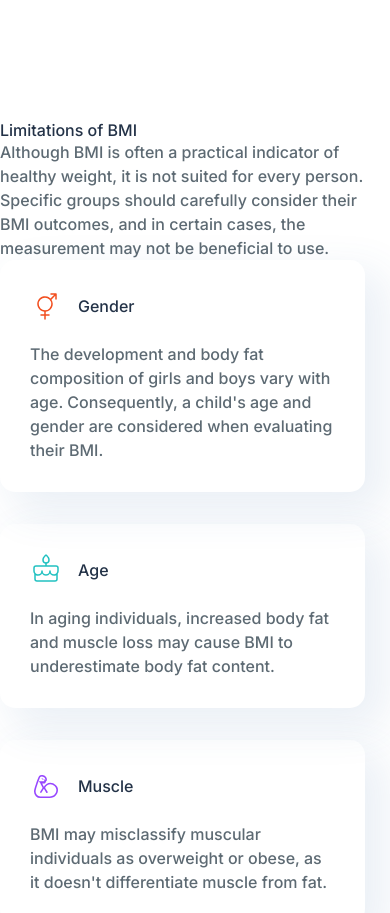
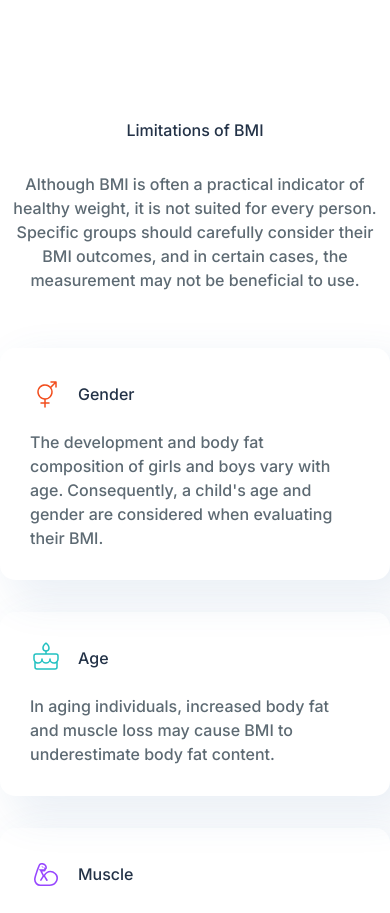
Before and after one commit to anastasiiaal/bmi-calculator, a React (Vite) app: page / in a window 390 px wide. Shown: the part 3000-3913 px from the top of the page. Built offline with nearby package versions, Linux system fonts and the light colour scheme.

Commit message:
✨ last component responsive css

```diff
--- a/src/components/Limitations.jsx
+++ b/src/components/Limitations.jsx
@@ -3,7 +3,7 @@ import React from "react";
 export default function Limitations({limits}) {
     const limitElements = limits.map(limit => {
         return (
-            <div className="limitation" key={limit.id}>
+            <div className="limitation w-[356px] xl:w-[48%] lg:w-[47%] md:w-[100%]" key={limit.id}>
                 <div className="flex items-center mb-5 ">
                     <img src={`./src/assets/icons/${limit.img}`} alt={limit.heading} />
                     <h3 className="ml-4">{limit.heading}</h3>
@@ -15,9 +15,19 @@ export default function Limitations({limits}) {
     return (
         <section className="limitations">
             <div className="container">
-                <h2>Limitations of BMI</h2>
-                <p className="text">Although BMI is often a practical indicator of healthy weight, it is not suited for every person. Specific groups should carefully consider their BMI outcomes, and in certain cases, the measurement may not be beneficial to use.</p>
-                <div className="limitations-wrapper flex justify-between flex-wrap gap-8">
+                <div className="
+                    limitations-wrapper flex justify-between flex-wrap gap-8
+                    [&>*:nth-child(2)]:mr-24
+                    [&>*:nth-child(3)]:ml-[390px]
+                    [&>*:nth-child(5)]:ml-[200px]
+                    [&>*:nth-child(6)]:mr-[190px]
+                    xl:[&>*:nth-child(n)]:ml-0 xl:[&>*:nth-child(n)]:mr-0
+                    xl:justify-center
+                ">
+                    <div className="text-wrapper xl:text-center xl:mb-6">
+                        <h2 className="mb-8">Limitations of BMI</h2>
+                        <p className="text w-[530px] xl:w-[100%]">Although BMI is often a practical indicator of healthy weight, it is not suited for every person. Specific groups should carefully consider their BMI outcomes, and in certain cases, the measurement may not be beneficial to use.</p>
+                    </div>
                     {limitElements}
                 </div>
             </div>
--- a/src/styles/libs/components/_limitations.scss
+++ b/src/styles/libs/components/_limitations.scss
@@ -3,6 +3,7 @@
         @extend %shadow;
         padding: 30px;
         border-radius: $bdrs-m;
-        width: 365px;
+        box-sizing: border-box;
+        // width: 365px;
     }
 }
--- a/src/styles/main.css
+++ b/src/styles/main.css
@@ -170,7 +170,7 @@ section.tips {
 .limitations .limitation {
   padding: 30px;
   border-radius: 15px;
-  width: 365px;
+  box-sizing: border-box;
 }
 
 /*992-1250*/
```
Also changed, not shown: 1 other file (tests, documents, lock files or other folders).
